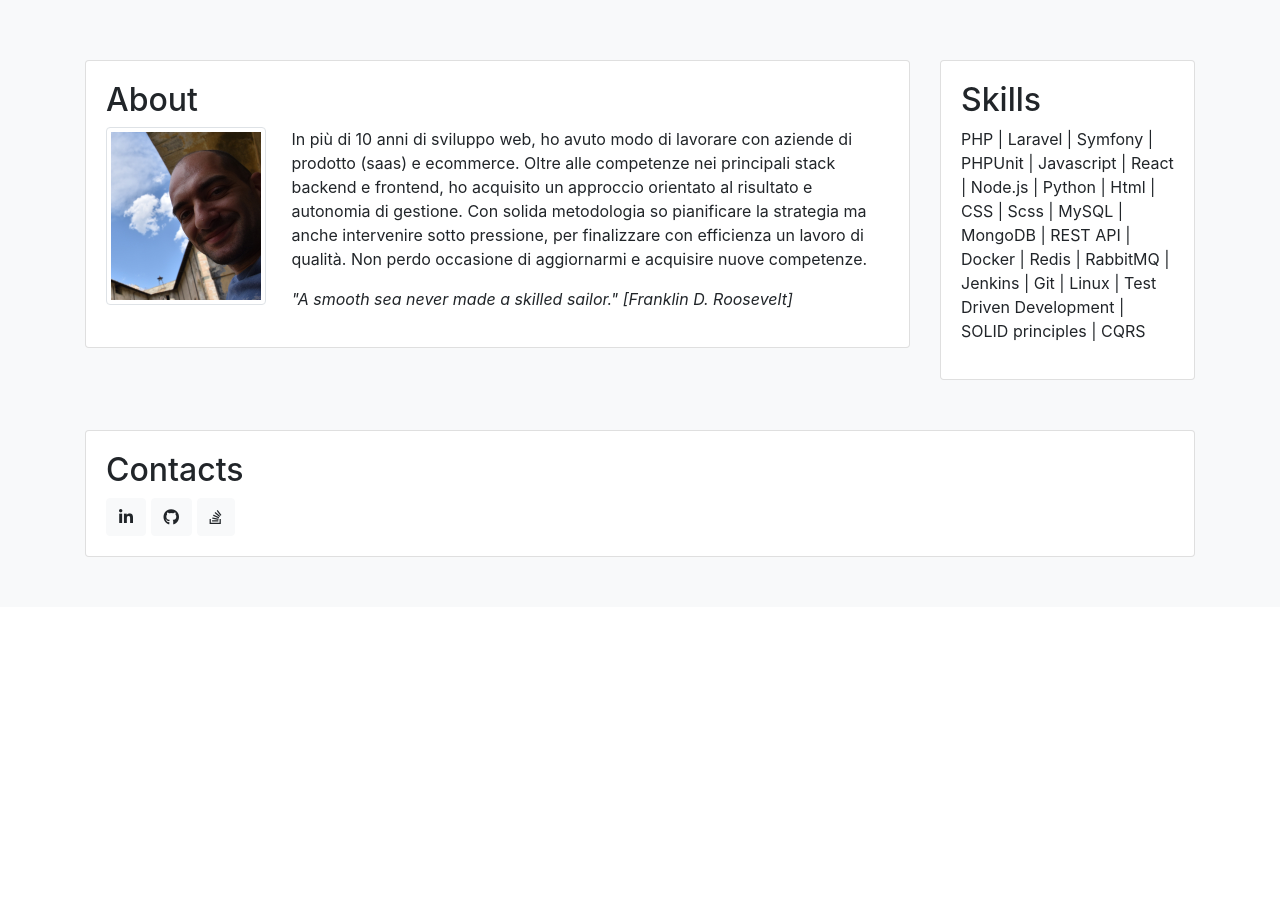
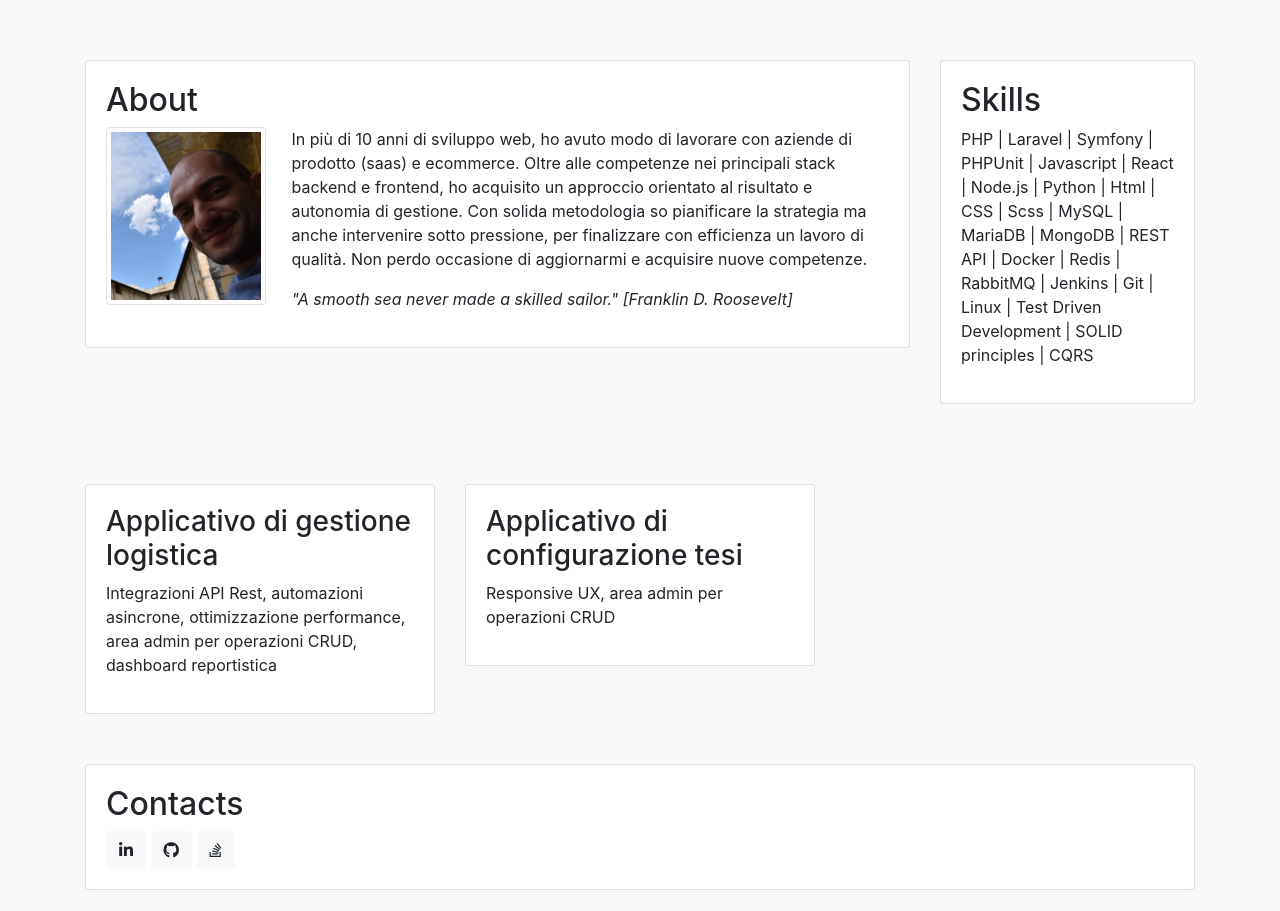
Before and after one commit to GabrieleMartini/gabrielemartini.github.io, a plain HTML site: page index.html in a window 1280 px wide. Shown: the part 520-1431 px from the top of the page. Before the commit the page ends 1127 px from the top, so only its background shows below. Drawn offline with Linux system fonts and the light colour scheme.

Commit message:
Update index.html

```diff
--- a/index.html
+++ b/index.html
@@ -81,7 +81,7 @@
 					<div class="card">
 						<div class="card-body">
 							<h2>Skills</h2>
-							<p>PHP | Laravel | Symfony | PHPUnit | Javascript | React | Node.js | Python | Html | CSS | Scss | MySQL | MongoDB | REST API | Docker | Redis | RabbitMQ | Jenkins | Git | Linux | Test Driven Development | SOLID principles | CQRS</p>
+							<p>PHP | Laravel | Symfony | PHPUnit | Javascript | React | Node.js | Python | Html | CSS | Scss | MySQL | MariaDB | MongoDB | REST API | Docker | Redis | RabbitMQ | Jenkins | Git | Linux | Test Driven Development | SOLID principles | CQRS</p>
 						</div>
 					</div>
 				</div>
@@ -89,6 +89,30 @@
 			</div>
 		</div>
 	</section>
+
+    <section id="portfolio" class="bg-light" style="padding-top: 80px">
+	  	<div class="container">
+			<div class="row">
+				<div class="col-4">
+					<div class="card">
+						<div class="card-body">
+							<h3>Applicativo di gestione logistica</h3>
+							<p>Integrazioni API Rest, automazioni asincrone, ottimizzazione performance, area admin per operazioni CRUD, dashboard reportistica</p>
+						</div>
+					</div>
+				</div>
+
+				<div class="col-4">
+					<div class="card">
+						<div class="card-body">
+							<h3>Applicativo di configurazione tesi</h3>
+							<p>Responsive UX, area admin per operazioni CRUD</p>
+						</div>
+					</div>
+				</div>
+			</div>
+		</div>
+  	</section>
 
 
 	<section id="contacts" class="bg-light" style="padding-top: 50px; padding-bottom:50px;">
```
